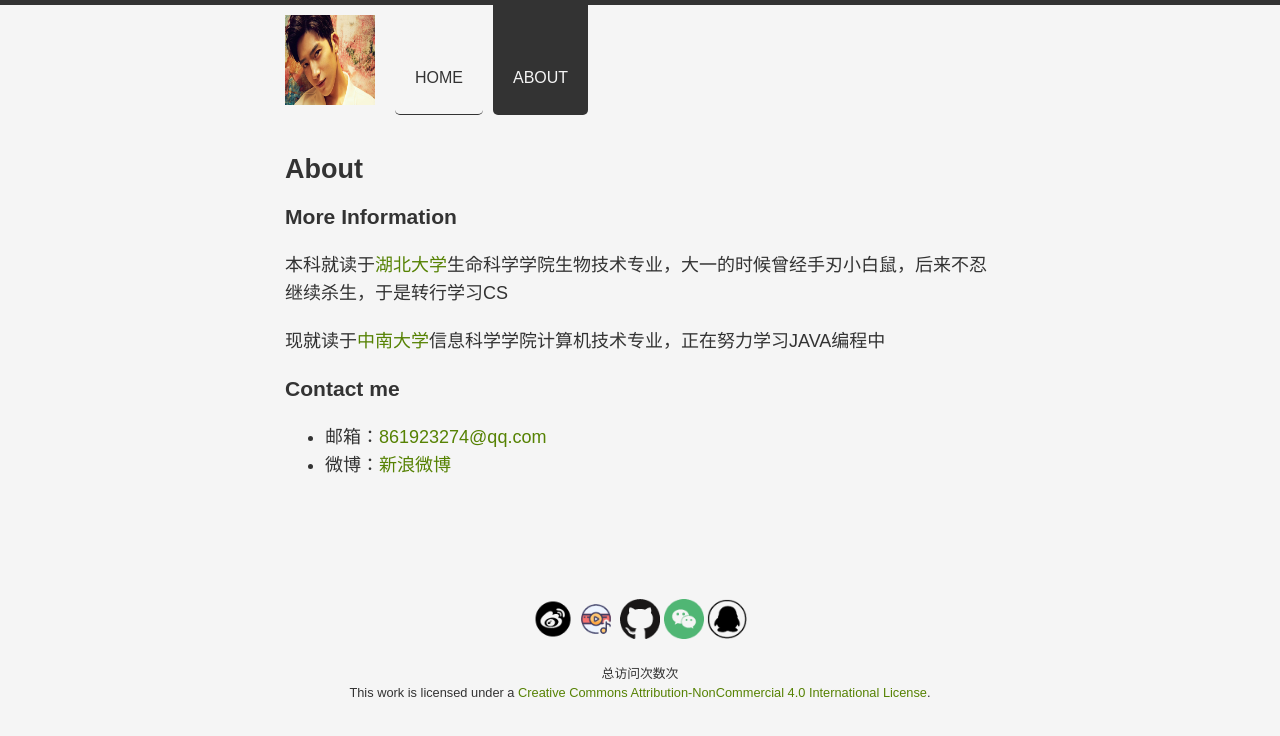
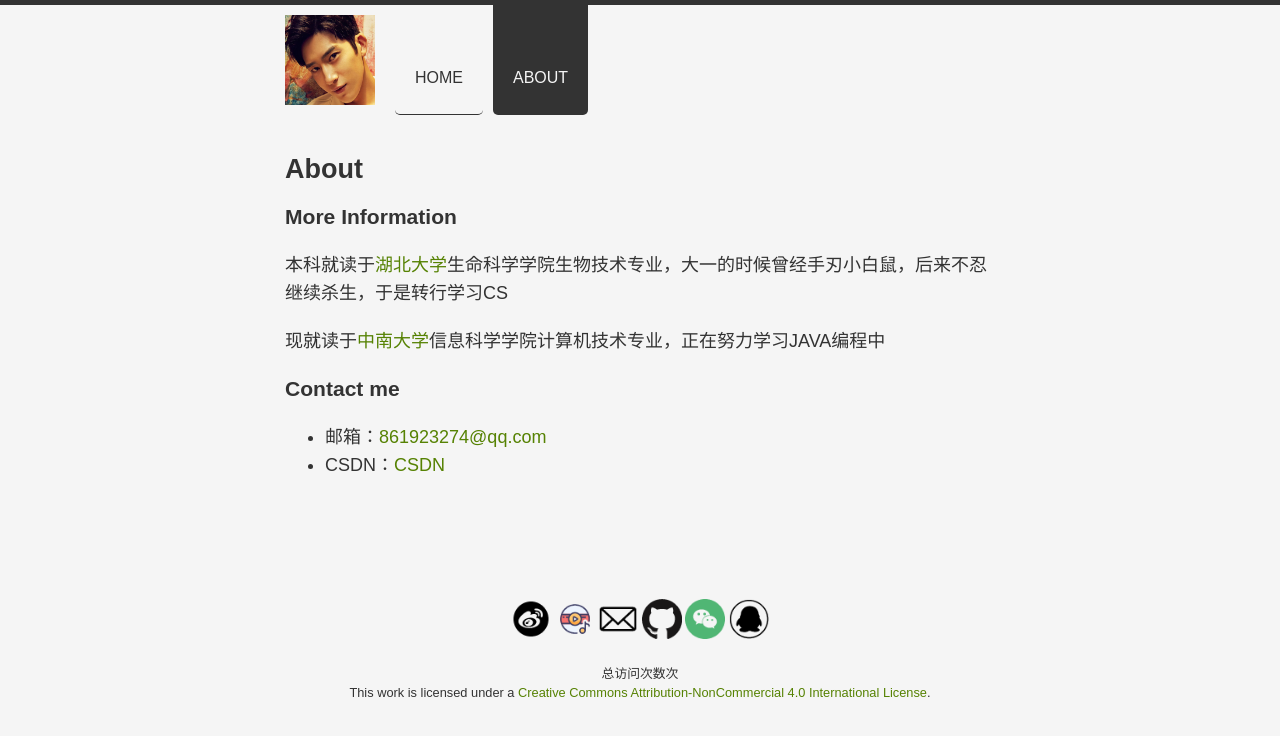
Before and after one commit to ruanwenjun/ruanwenjun.github.io, a Jekyll site: the page built from about/about.md, in a window 1280 px wide. Shown: the top 736 px of the page. Built offline with Jekyll 4.4.1, drawn with Linux system fonts in a browser that asks for light colours; nearby versions of some CDN libraries; comment, search, counter and statistics services are not loaded.

Commit message:
修改页面效果

```diff
--- a/_layouts/default.html
+++ b/_layouts/default.html
@@ -37,21 +37,24 @@
       <footer>
 
         <a href="https://weibo.com/u/2885734002">
-      		<img src="https://ruanwenjun.github.io/images/weibo.png" style="width: 40px;height: 40px;"/>
-    	</a>
-          <a href="http://music.163.com/m/playlist?id=566105598&userid=398548615">
-      <img src="https://ruanwenjun.github.io/images/music.png" style="width: 40px;height: 40px;"/>
-    </a>
+      		  <img src="/images/weibo.png" style="width: 40px;height: 40px;"/>
+    	  </a>
+        <a href="http://music.163.com/m/playlist?id=566105598&userid=398548615">
+            <img src="/images/music.png" style="width: 40px;height: 40px;"/>
+        </a>
+         <a href="mailto:861923274@qq.com">
+            <img src="/images/mail.png" style="width: 40px;height: 40px;"/>
+        </a>
+        <a href="https://github.com/ruanwenjun">
+            <img src="/images/github.png" style="width: 40px;height: 40px;"/>
+        </a>
+        <a id="weixincode" >
+            <img src="/images/weixin.png" style="width: 40px;height: 40px;cursor: pointer;" />
+        </a>
+        <a id="qqcode" >
+            <img src="/images/qq.png" style="width: 40px;height: 40px;cursor: pointer;" />
+        </a>
 
-    <a href="https://github.com/ruanwenjun">
-          <img src="https://ruanwenjun.github.io/images/github.png" style="width: 40px;height: 40px;"/>
-      </a>
-          <a id="weixincode" >
-      <img src="https://ruanwenjun.github.io/images/weixin.png" style="width: 40px;height: 40px;cursor: pointer;" />
-    </a>
-     <a id="qqcode" >
-      <img src="https://ruanwenjun.github.io/images/qq.png" style="width: 40px;height: 40px;cursor: pointer;" />
-    </a>
   			  {% include baidu-anaylysis.html %}
           <div>总访问次数次<font id="busuanzi_value_site_pv"></font></div>
         <p>
@@ -76,7 +79,7 @@
 	     	 	type: 1,
 	      		area: ['290px', '334px'],
 	      		shadeClose: true, //点击遮罩关闭
-	      		content: '\<\div style="padding:20px;"><img style="width: 250px;" src="https://ruanwenjun.github.io/images/weixincode.png"/>\<\/div>'
+	      		content: '\<\div style="padding:20px;"><img style="width: 250px;" src="/images/weixincode.png"/>\<\/div>'
 	    	});
   		});
 
@@ -86,7 +89,7 @@
 	     	 	type: 1,
 	      		area: ['290px', '334px'],
 	      		shadeClose: true, //点击遮罩关闭
-	      		content: '\<\div style="padding:20px;"><img style="width: 250px; " src="https://ruanwenjun.github.io/images/qqcode.jpg" />\<\/div>'
+	      		content: '\<\div style="padding:20px;"><img style="width: 250px; " src="/images/qqcode.jpg" />\<\/div>'
 	    	});
   		});
 
--- a/_layouts/home.html
+++ b/_layouts/home.html
@@ -47,7 +47,7 @@ title: Home
  <article>
    <a href="{{ post.url | absolute_url }}" title="{{ post.title }}">{{ post.title }}</a>
    <div class="post-date">
-     <time datetime="{{ post.date | date: '%Y-%m-%d' }}">{{ post.date | date: " %m月 %-d" }}</time>
+     <time datetime="{{ post.date | date: '%Y-%m-%d' }}">{{ post.date | date: " %m月%-d日" }}</time>
    </div>
  </article>
 
--- a/about/about.md
+++ b/about/about.md
@@ -17,4 +17,4 @@ permalink: /about/
 ### Contact me
 
 - 邮箱：[861923274@qq.com](mailto:861923274@qq.com)
-- 微博：<a href="https://weibo.com/2885734002/profile?rightmod=1&wvr=6&mod=personinfo&is_all=1">新浪微博</a>
+- CSDN：<a href="https://blog.csdn.net/ruanwenjun_csdn">CSDN</a>
```
Also changed, not shown: assets/images/logo.png, images/head.jpg, images/mail.png (added).
